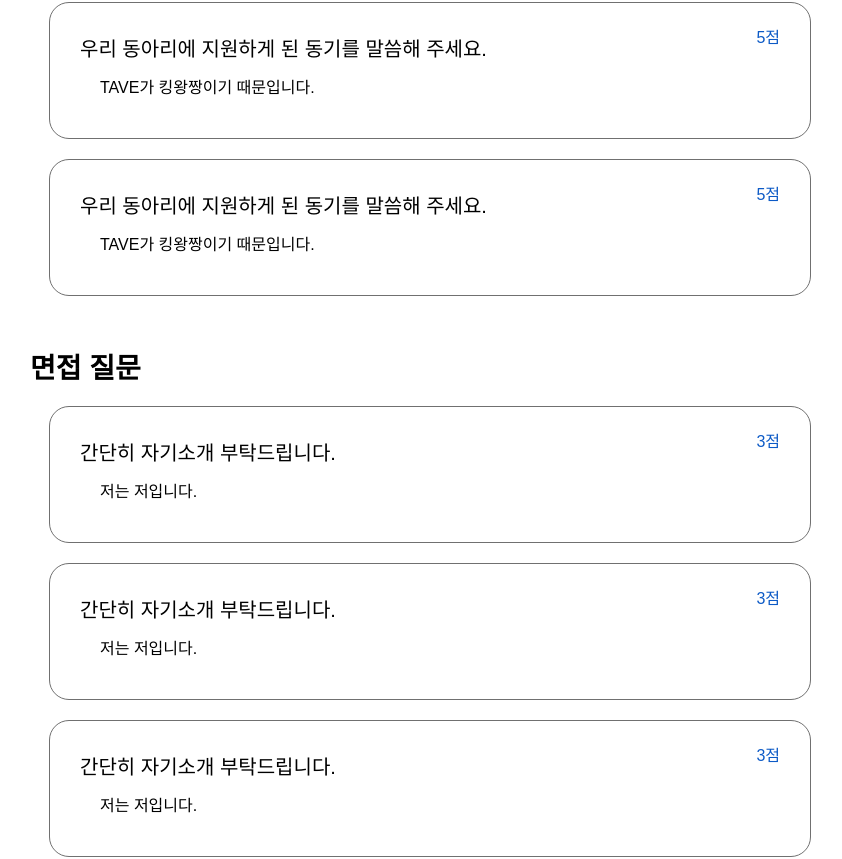
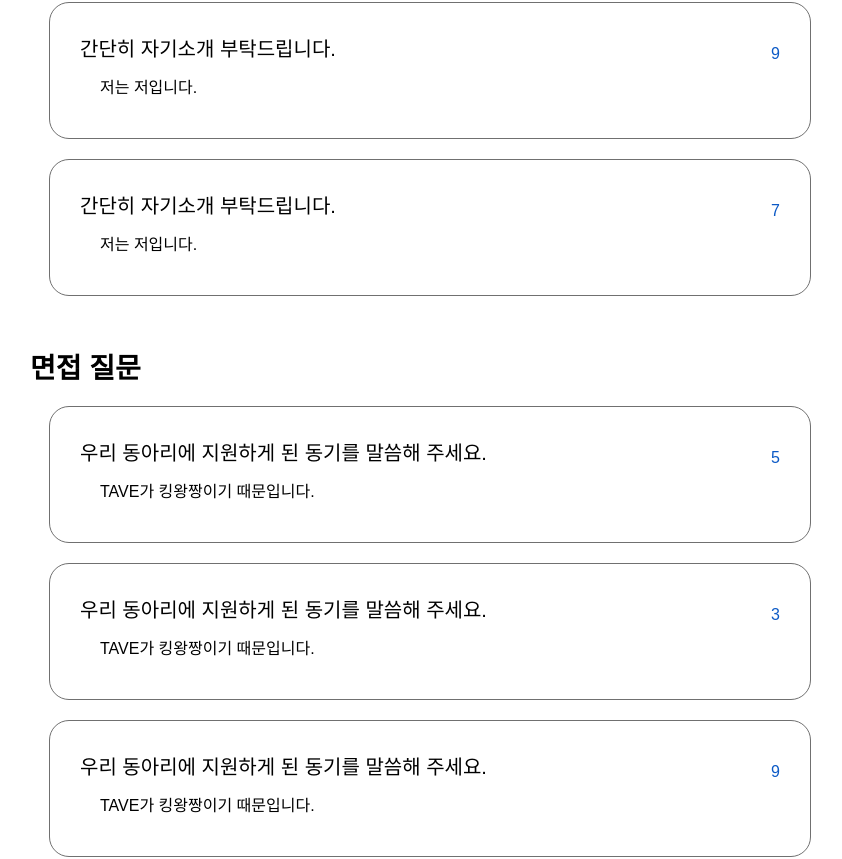
Before and after one commit to Kim-Hyunjo/MoZIP, a React (Create React App) app in the folder front/: page /recruit/interview/postprocessing/detail in a window 1280 px wide. Shown: the part 1124-1983 px from the top of the page, without its empty margins (220-1062 px from the left). Built offline with nearby package versions, Linux system fonts and the light colour scheme.

Commit message:
feat: recruit/interview/postprocessing/detail 페이지 점수 기능 추가

```diff
--- a/front/src/App.tsx
+++ b/front/src/App.tsx
@@ -58,8 +58,7 @@ import Button from '@material-ui/core/Button';
 import ScrollToTop from './scroll/ScrollToTop';
 
 import logo from './images/logo2@2x.png';
-
-import axios from 'axios';
+import Test from './Test/Test';
 
 function App() {
   const cookies = new Cookies();
@@ -165,6 +164,8 @@ function App() {
         <hr />
         <div className="body">
           <Switch>
+            {'!!!!!!테스트!!!!!!'}
+            <Route exact={true} path="/test" component={Test} />
             <Route exact={true} path="/home" component={Home} />
             <Route exact path="/" component={Home} />
             <Route exact path="/intro" render={() => <h3>소개</h3>} />
--- a/front/src/pages/recruit/PostInterviewPersonal.tsx
+++ b/front/src/pages/recruit/PostInterviewPersonal.tsx
@@ -1,16 +1,124 @@
-import React from 'react';
+import React, { useEffect, useState } from 'react';
+import PostPersonalSelfItem from './PostPersonalSelfItem';
 import './resume.css';
 
+interface Question {
+  id: number;
+  question: string;
+  answer: string;
+  score: number;
+}
+
 const PostInterviewPersonal = () => {
-    const info = [{
-      name:'한채은',
-      school:"테이브 대학교",
-      grade:'3학년',
+  const info = [
+    {
+      name: '한채은',
+      school: '테이브 대학교',
+      grade: '3학년',
       date: '2001.07.07',
-      phone:'010-0000-0000',
-      city:'서울시 강남구'
-    }]
-    const selfIntoduction =[{question:'우리 동아리에 지원하게 된 동기를 말씀해 주세요.', answer:'TAVE가 킹왕짱이기 때문입니다.'},{question:'우리 동아리에 지원하게 된 동기를 말씀해 주세요.', answer:'TAVE가 킹왕짱이기 때문입니다.'},{question:'우리 동아리에 지원하게 된 동기를 말씀해 주세요.', answer:'TAVE가 킹왕짱이기 때문입니다.'},{question:'우리 동아리에 지원하게 된 동기를 말씀해 주세요.', answer:'TAVE가 킹왕짱이기 때문입니다.'}]
+      phone: '010-0000-0000',
+      city: '서울시 강남구',
+    },
+  ];
+
+  const [selfIntoduction, setSelfIntroduction] = useState<Question[]>([
+    {
+      id: 1,
+      question: '간단히 자기소개 부탁드립니다.',
+      answer: '저는 저입니다.',
+      score: 5,
+    },
+    {
+      id: 2,
+      question: '간단히 자기소개 부탁드립니다.',
+      answer: '저는 저입니다.',
+      score: 3,
+    },
+    {
+      id: 3,
+      question: '간단히 자기소개 부탁드립니다.',
+      answer: '저는 저입니다.',
+      score: 9,
+    },
+    {
+      id: 4,
+      question: '간단히 자기소개 부탁드립니다.',
+      answer: '저는 저입니다.',
+      score: 7,
+    },
+  ]);
+
+  const [questions, setQuestions] = useState<Question[]>([
+    {
+      id: 1,
+      question: '우리 동아리에 지원하게 된 동기를 말씀해 주세요.',
+      answer: 'TAVE가 킹왕짱이기 때문입니다.',
+      score: 5,
+    },
+    {
+      id: 2,
+      question: '우리 동아리에 지원하게 된 동기를 말씀해 주세요.',
+      answer: 'TAVE가 킹왕짱이기 때문입니다.',
+      score: 3,
+    },
+    {
+      id: 3,
+      question: '우리 동아리에 지원하게 된 동기를 말씀해 주세요.',
+      answer: 'TAVE가 킹왕짱이기 때문입니다.',
+      score: 9,
+    },
+    {
+      id: 4,
+      question: '우리 동아리에 지원하게 된 동기를 말씀해 주세요.',
+      answer: 'TAVE가 킹왕짱이기 때문입니다.',
+      score: 7,
+    },
+  ]);
+
+  const [totalScore, setTotalScore] = useState<number>(0);
+  const [toggle, setToggle] = useState<boolean>(false);
+
+  const handleUpdate = (e: React.MouseEvent<HTMLButtonElement, MouseEvent>) => {
+    setToggle(!toggle);
+    if (toggle) {
+      getTotalScore();
+    }
+  };
+
+  const handleUpdateScoreIntroduction = (id: number, score: number) => {
+    let tmps: Question[] = Object.assign([], selfIntoduction);
+    tmps.map((info) => {
+      if (info.id === id) {
+        info.score = score;
+      }
+    });
+    setSelfIntroduction(tmps);
+  };
+
+  const handleUpdateScoreQuestion = (id: number, score: number) => {
+    let tmps: Question[] = Object.assign([], questions);
+    tmps.map((info) => {
+      if (info.id === id) {
+        info.score = score;
+      }
+    });
+    setQuestions(tmps);
+  };
+
+  const getTotalScore = () => {
+    let tmpScore: number = 0;
+    selfIntoduction.map((info) => {
+      tmpScore += Number(info.score);
+    });
+    questions.map((info) => {
+      tmpScore += Number(info.score);
+    });
+    setTotalScore(tmpScore);
+  };
+
+  useEffect(() => {
+    getTotalScore();
+  }, []);
 
   return (
     <div className="record">
@@ -18,15 +126,17 @@ const PostInterviewPersonal = () => {
       <h4>지원자의 정보 및 자기소개서를 확인해보세요.</h4>
       <form action="">
         <label htmlFor=""></label>
-                      <div className="paperScore">점수 총점 : 90점</div>
+        <div className="paperScore">점수 총점 : {totalScore}점</div>
         <div className="gray_namecard">
           <div>
             <span>프로필 사진</span>
             <div className="right_side">
               <ul>
-
                 <li className="name">{info[0].name}</li>
-                                  <li>{info[0].school}{info[0].grade}</li>
+                <li>
+                  {info[0].school}
+                  {info[0].grade}
+                </li>
                 <li>{info[0].date}</li>
                 <li>{info[0].phone}</li>
                 <li>{info[0].city}</li>
@@ -36,50 +146,37 @@ const PostInterviewPersonal = () => {
         </div>
         <div>
           <div className="small_title">자기소개서</div>
-                      <form action="">
-                      <ul>
-                          {selfIntoduction.map((info)=>{
-                              return(
-                                  <div className="small_gray_namecard">
-                                    <li><div className="resumeQuestion">{info.question}</div>
-                                        <div className="resumeAnswer">{info.answer}</div>
-                                        <div className ="answerScore"><span>5점</span></div>
-                                    </li>
-                                  </div>
-                              )
+          {selfIntoduction.map((item) => {
+            return (
+              <PostPersonalSelfItem
+                key={item.id}
+                toggle={toggle}
+                item={item}
+                onUpdate={handleUpdateScoreIntroduction}
+              ></PostPersonalSelfItem>
+            );
           })}
-                      </ul>
-                      </form>
-
           <div className="small_title">면접 질문</div>
-                      <div className="small_gray_namecard">
-                        <div className="interviewQuestion">간단히 자기소개 부탁드립니다.</div>
-                        <div className="interviewAnswer">저는 저입니다.</div>
-                        <div className ="answerScore"><span>3점</span></div>
-                      </div>
-                      <div className="small_gray_namecard">
-                        <div className="interviewQuestion">간단히 자기소개 부탁드립니다.</div>
-                        <div className="interviewAnswer">저는 저입니다.</div>
-                        <div className ="answerScore"><span>3점</span></div>
-                      </div>
-                      <div className="small_gray_namecard">
-                        <div className="interviewQuestion">간단히 자기소개 부탁드립니다.</div>
-                        <div className="interviewAnswer">저는 저입니다.</div>
-                        <div className ="answerScore"><span>3점</span></div>
-                      </div>
-                      <div className="small_gray_namecard">
-                        <div className="interviewQuestion">간단히 자기소개 부탁드립니다.</div>
-                        <div className="interviewAnswer">저는 저입니다.</div>
-                        <div className ="answerScore"><span>3점</span></div>
-                      </div>
+          {questions.map((item) => {
+            return (
+              <PostPersonalSelfItem
+                key={item.id}
+                toggle={toggle}
+                item={item}
+                onUpdate={handleUpdateScoreQuestion}
+              ></PostPersonalSelfItem>
+            );
+          })}
         </div>
       </form>
       <div className="post_twoButtons">
-                  <button id="button1">수정하기</button>
+        <button id="button1" onClick={handleUpdate}>
+          수정하기
+        </button>
         <button id="button1_blue">돌아가기</button>
       </div>
     </div>
-    )
-}
+  );
+};
 
-export default PostInterviewPersonal
+export default PostInterviewPersonal;
--- /dev/null
+++ b/front/src/pages/recruit/PostPersonalSelfItem.tsx
@@ -0,0 +1,42 @@
+import React, { useState } from 'react';
+import { isTemplateExpression } from 'typescript';
+
+interface Question {
+  id: number;
+  question: string;
+  answer: string;
+  score: number;
+}
+
+interface Props {
+  toggle: boolean;
+  item: Question;
+  onUpdate(id: number, score: number): void;
+}
+
+const PostPersonalSelfItem = ({ toggle, item, onUpdate }: Props) => {
+  const [score, setScore] = useState<number>(item.score);
+
+  const handleChange = (e: React.ChangeEvent<HTMLInputElement>) => {
+    setScore(Number(e.target.value));
+    onUpdate(item.id, Number(e.target.value));
+  };
+
+  return (
+    <div className="small_gray_namecard">
+      <div className="interviewQuestion">{item.question}</div>
+      <div className="interviewAnswer">{item.answer}</div>
+      <div className="answerScore">
+        {toggle ? (
+          <span>
+            <input type="number" value={score} onChange={handleChange}></input>
+          </span>
+        ) : (
+          <span>{item.score}</span>
+        )}
+      </div>
+    </div>
+  );
+};
+
+export default PostPersonalSelfItem;
```
Also changed, not shown: front/src/Test/Test.tsx (+1 -0 lines), front/src/pages/recruit/InterviewPostprocessing.tsx (+107 -35 lines), front/src/pages/recruit/PostPersonalQuestionItem.tsx (added, +31 -0 lines). Lines whose indentation alone changed are shown as unchanged.
